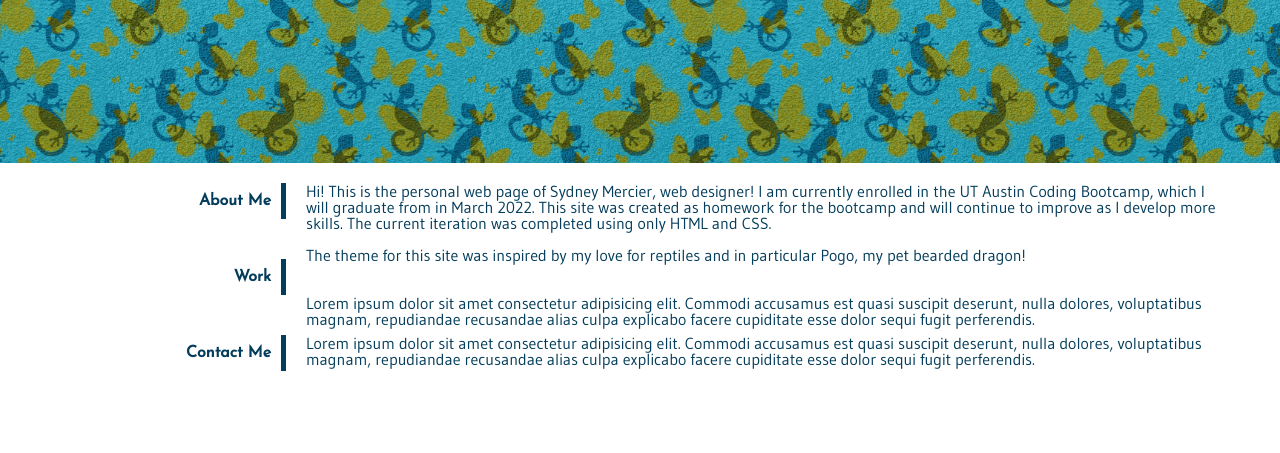
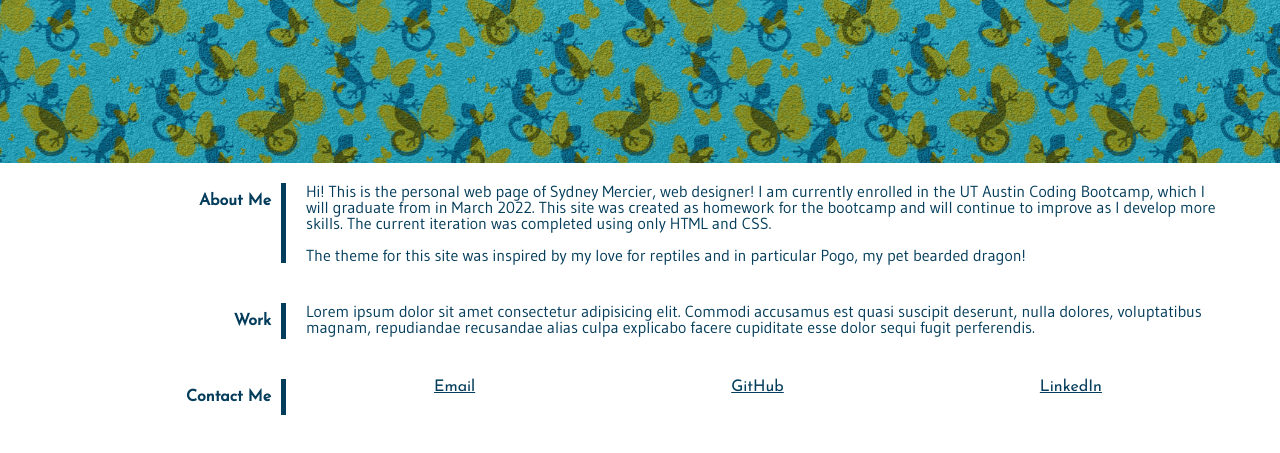
Before and after one commit to sygmo/sydney-portfolio, a plain HTML site: page index.html in a window 1280 px wide. Shown: the part 119-572 px from the top of the page. Drawn offline with Linux system fonts and the light colour scheme.

Commit message:
added links to Contact Me section

```diff
--- a/assets/css/style.css
+++ b/assets/css/style.css
@@ -24,7 +24,7 @@ header h1 {
     font-family: var(--title-font);
 }
 
-header nav {
+#header-nav {
     float: right;
     padding: 50px 0;
     margin-right: 50px;
@@ -47,11 +47,11 @@ header nav ul li a {
 }
 
 .row {
+    display: flex;
     padding: 20px 50px;
 }
 
 .section-header {
-    display: inline-block;
     border-right: 5px solid var(--dark-blue);
     width: 20%;
     text-align: right;
@@ -62,7 +62,6 @@ h2 {
 }
 
 .content {
-    float: right;
     width: 80%;
     padding-left: 20px;
 }
@@ -70,3 +69,9 @@ h2 {
 p {
     font-family: var(--text-font);
 }
+
+#content-nav {
+    display: flex;
+    justify-content: space-around;
+    align-items: baseline;
+}
--- a/index.html
+++ b/index.html
@@ -14,7 +14,7 @@
 <body>
     <header>
         <h1>Sydney Mercier</h1>
-        <nav>
+        <nav id="header-nav">
             <ul>
                 <li>
                     <a href="">About Me</a>
@@ -60,13 +60,13 @@
                 <h2>Contact Me</h2>
             </div>
             <div class="content">
-                <p>Lorem ipsum dolor sit amet consectetur adipisicing elit. Commodi accusamus est quasi suscipit deserunt, nulla dolores, voluptatibus magnam, repudiandae recusandae alias culpa explicabo facere cupiditate esse dolor sequi fugit perferendis.</p>
+                <nav id="content-nav">
+                    <a href="mailto: sydney.mercier91@gmail.com">Email</a>
+                    <a href="https://github.com/sygmo">GitHub</a>
+                    <a href="https://www.linkedin.com/in/sydney-mercier/">LinkedIn</a>
+                </nav>
             </div>
         </section>
     </main>
-
-    <footer>
-
-    </footer>
 </body>
 </html>
```
